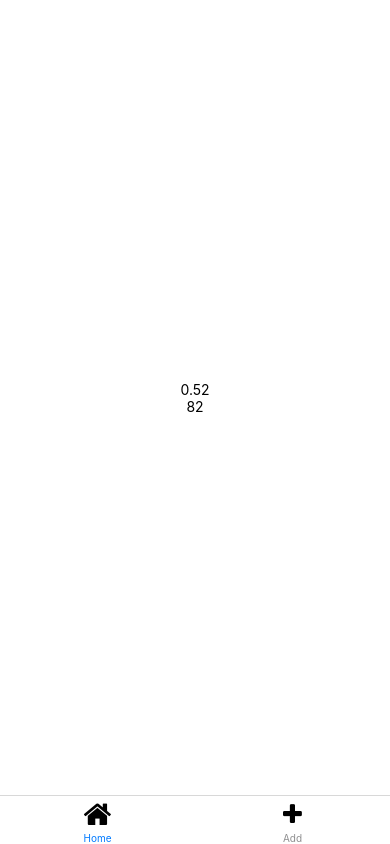
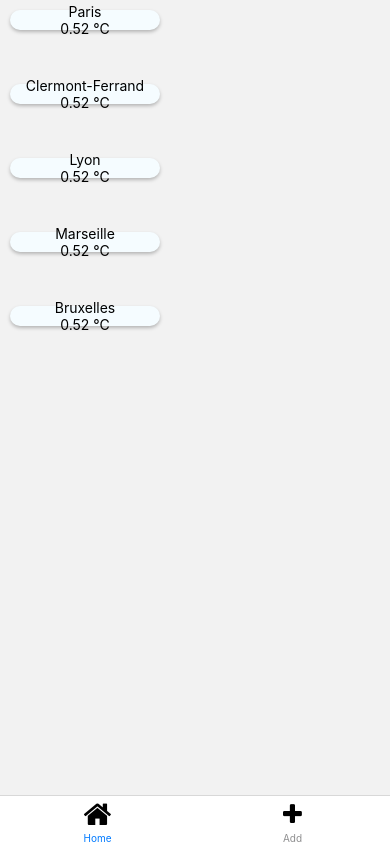
Before and after one commit to petitalotc/iut-expo-starter, a React Native app: screen /Home in a window 390 px wide. Built offline with nearby package versions, Linux system fonts and the light colour scheme.

Commit message:
ajout flat list gome screen :construction:

```diff
--- a/App.tsx
+++ b/App.tsx
@@ -1,5 +1,5 @@
 import { StatusBar } from 'expo-status-bar';
-import { StyleSheet, Text, View } from 'react-native';
+import { SafeAreaView, StyleSheet, Text, View } from 'react-native';
 import Meteo from './src/screen/Meteo';
 import NavBar from './src/components/NavBar';
 import DetailMeteo from './src/screen/DetailMeteo';
@@ -8,7 +8,14 @@
 
 export default function App() {
   return (
-    <MainTab/>
+    <>
+    <SafeAreaView style={styles.topSafeArea}/>
+      <SafeAreaView style={styles.mainSafeArea}>
+       <MainTab></MainTab>
+      </SafeAreaView>
+    </>
+
+
   );
 }
 
@@ -19,4 +26,12 @@
     alignItems: 'center',
     justifyContent: 'center',
   },
+  mainSafeArea: {
+    flex: 1,
+    backgroundColor: "transparent"
+  },
+  topSafeArea: {
+    flex: 0,
+    backgroundColor: 'transparent'
+  }
 });
--- /dev/null
+++ b/src/components/WidgetMeteo.tsx
@@ -0,0 +1,40 @@
+import React from 'react';
+import { StyleSheet, Text, View, Image, TouchableOpacity } from 'react-native';
+import { City, Weather, CITIES_DATA, FAVORITE_CITY_DATA, getCurrentWeather } from '../../data/stub';
+import { useNavigation } from '@react-navigation/native';
+
+type WidgetMeteoProps = {
+    item: Weather;
+}
+
+export default function WidgetMeteo(props : WidgetMeteoProps) {
+return (
+    <View style={styles.container}>
+        <Text>{props.item.city.name}</Text>
+        <Text>{props.item.temperature} °C</Text>
+    </View>
+
+)
+}
+
+const styles = StyleSheet.create({
+    container: {
+        flex: 0,
+        justifyContent: 'center',
+        alignItems: 'center',
+        backgroundColor: '#F5FCFF',
+        margin: 10,
+        padding: 10,
+        borderRadius: 10,
+        shadowColor: "#000",
+        width: 150,
+        height: 150,
+        shadowOffset: {
+            width: 0,
+            height: 2,
+        },
+        shadowOpacity: 0.25,
+        shadowRadius: 3.84,
+        elevation: 5,
+    },
+});
--- a/src/navigator/Navigator.tsx
+++ b/src/navigator/Navigator.tsx
@@ -12,7 +12,7 @@
     return (
         <NavigationContainer>
             <Tab.Navigator
-            initialRouteName="Meteo"
+            initialRouteName="Home"
             screenOptions={{headerShown : false}}>
                 <Tab.Screen name="Home" component={DetailMeteo}
                                            options={{
--- a/src/screen/DetailMeteo.tsx
+++ b/src/screen/DetailMeteo.tsx
@@ -1,30 +1,38 @@
 import { useState } from 'react';
-import { Button, StyleSheet, Text, View } from 'react-native';
-import { City, Weather, CITIES_DATA, FAVORITE_CITY_DATA, getCurrentWeather } from '../../data/stub';
+import { Button, FlatList, StyleSheet, Text, View } from 'react-native';
+import { City, Weather, CITIES_DATA, FAVORITE_CITY_DATA, getCurrentWeather, WEATHER_DATA } from '../../data/stub';
+import WidgetMeteo from '../components/WidgetMeteo';
 
 export default function DetailMeteo() {
-/*
-    const [meteo, setMeteo] = useState("Meteo");
-    const [city, setCity] = useState<City>(new City("Paris", 48.856614, 2.3522219));
-*/
-    const [weather, setWeather] = useState<Weather>(new Weather("2023-01-22 09:55:59", 10000, "Nuageux","couvert", 0.52, -4.34,82, 5.14, 1032,new City("Paris", 48.866667, 2.333333)))
+
+    //City
+    const [meteo, setMeteo] = useState<Weather>(new Weather("2023-01-22 09:55:59", 10000, "Nuageux",
+    "couvert", 20, -4.34,
+    82, 5.14, 1032,
+    new City("Paris", 48.866667, 2.333333)
+  ));
+
     return (
-        <View style={styles.container}>
-            <Text>{weather.temperature}</Text>
-            <Text>{weather.humidity}</Text>
-            <Text>{weather.windspeed}</Text>
-        </View>
-    );
+      <View style={styles.container}>
+
+          <FlatList style={styles.flatList} data={WEATHER_DATA} renderItem={WidgetMeteo}></FlatList>
+
+
+      </View>
+    )
 }
 
 const styles = StyleSheet.create({
     container: {
         flex: 1,
-        backgroundColor: '#fff',
-        alignItems: 'center',
-        justifyContent: 'center',
     },
-});
+    flatList: {
+        flex: 1,
+        flexDirection: "column",
+        flexWrap: "wrap",
+    },
+  }
+);
 
 /*
 new Weather("2023-01-22 09:55:59", 10000, "Nuageux",
--- a/src/screen/Meteo.tsx
+++ b/src/screen/Meteo.tsx
@@ -1,5 +1,5 @@
 import { useState } from 'react';
-import { Button, StyleSheet, Text, View } from 'react-native';
+import { Button, StyleSheet, Text, View, SafeAreaView } from 'react-native';
 import { City, Weather, CITIES_DATA, FAVORITE_CITY_DATA, getCurrentWeather } from '../../data/stub';
 
 export default function Meteo() {
@@ -10,6 +10,7 @@
 
     return (
         <View style={styles.container}>
+            <SafeAreaView/>
             <Text>{city.name}</Text>
             <Text>{city.latitude}</Text>
             <Text>{city.longitude}</Text>
```
Also changed, not shown: src/screen/AddCity.tsx (line endings or trailing spaces).
